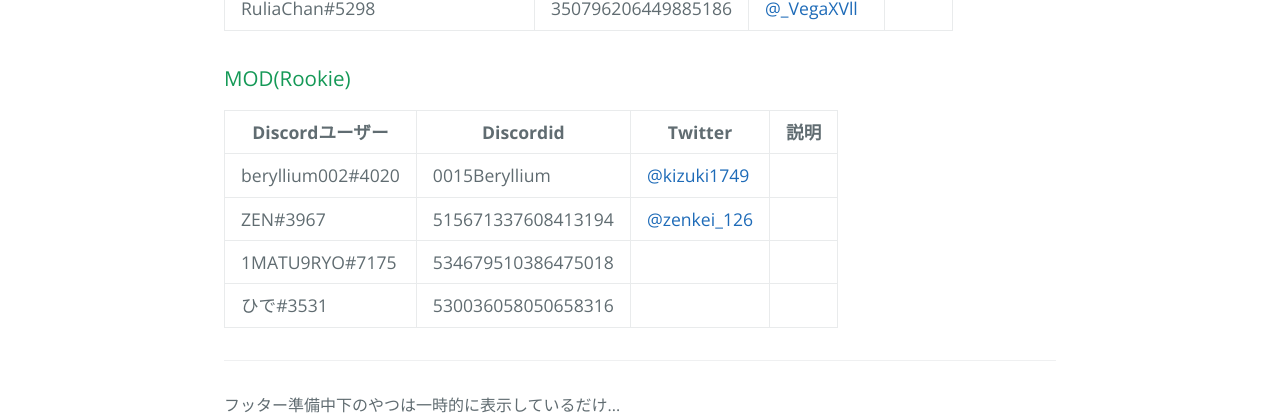
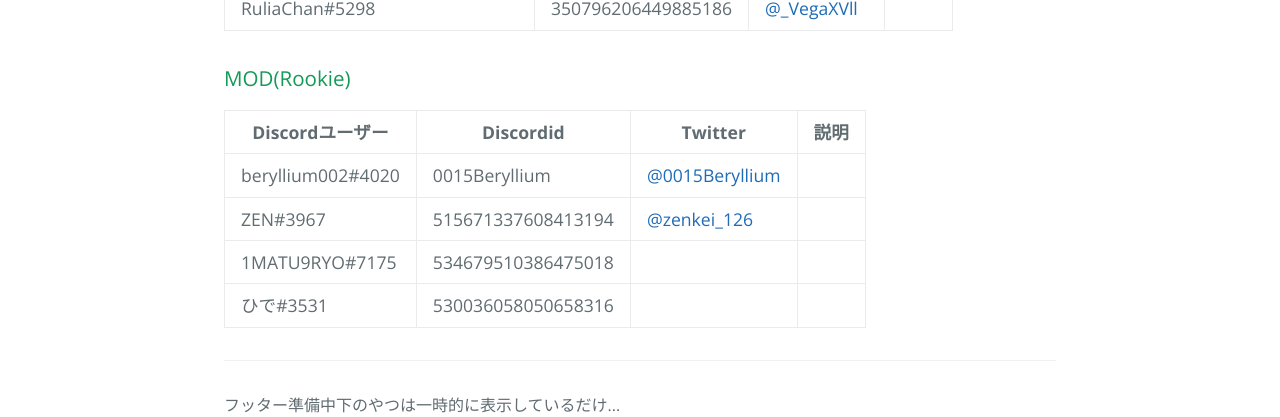
Before and after one commit to zatsukomu/zatsukomu-website-v1, a Jekyll site: the page built from docs/pages/staff roster.md, in a window 1280 px wide. Shown: the part 1617-2034 px from the top of the page. Built offline with Jekyll 4.4.1, drawn with Linux system fonts in a browser that asks for light colours; nearby versions of some CDN libraries.

Commit message:
Update staff-roster.yml

```diff
--- a/docs/_data/staff-roster.yml
+++ b/docs/_data/staff-roster.yml
@@ -70,7 +70,7 @@ management:
     items:
       - discordname: beryllium002#4020
         discordid: 0015Beryllium
-        twitterid: kizuki1749
+        twitterid: 0015Beryllium
         description:
 
       - discordname: ZEN#3967
```
